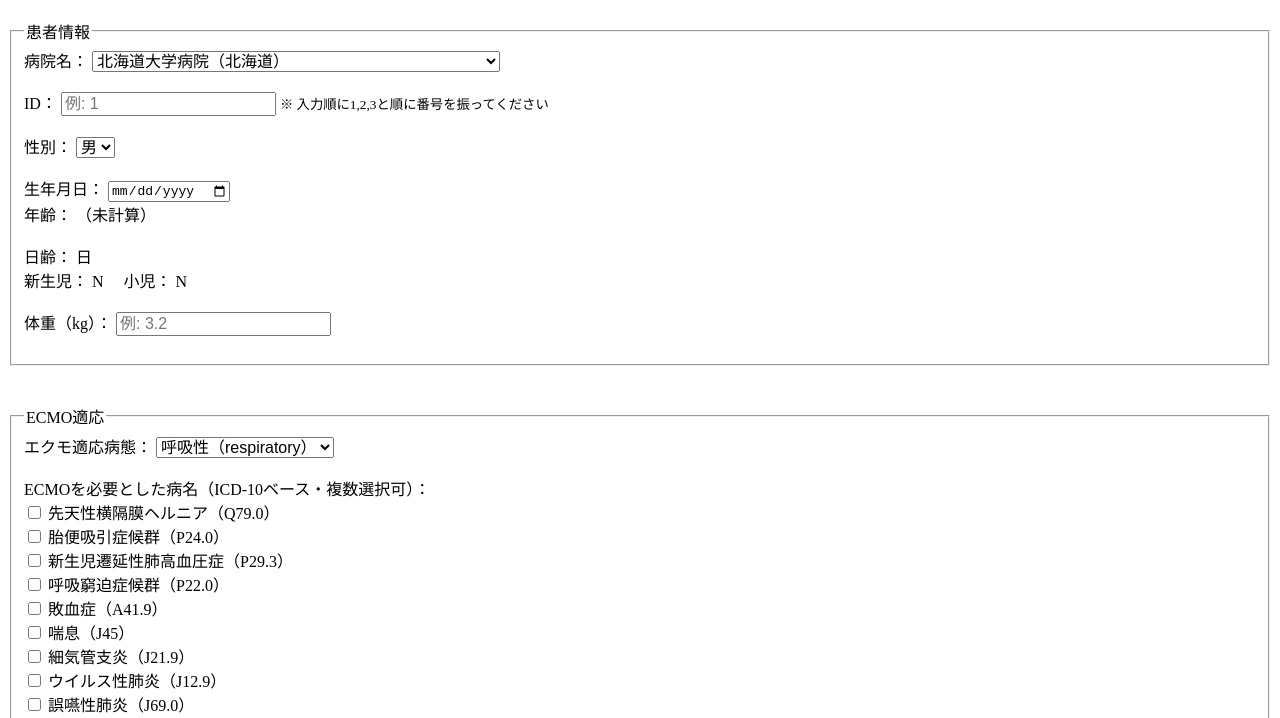
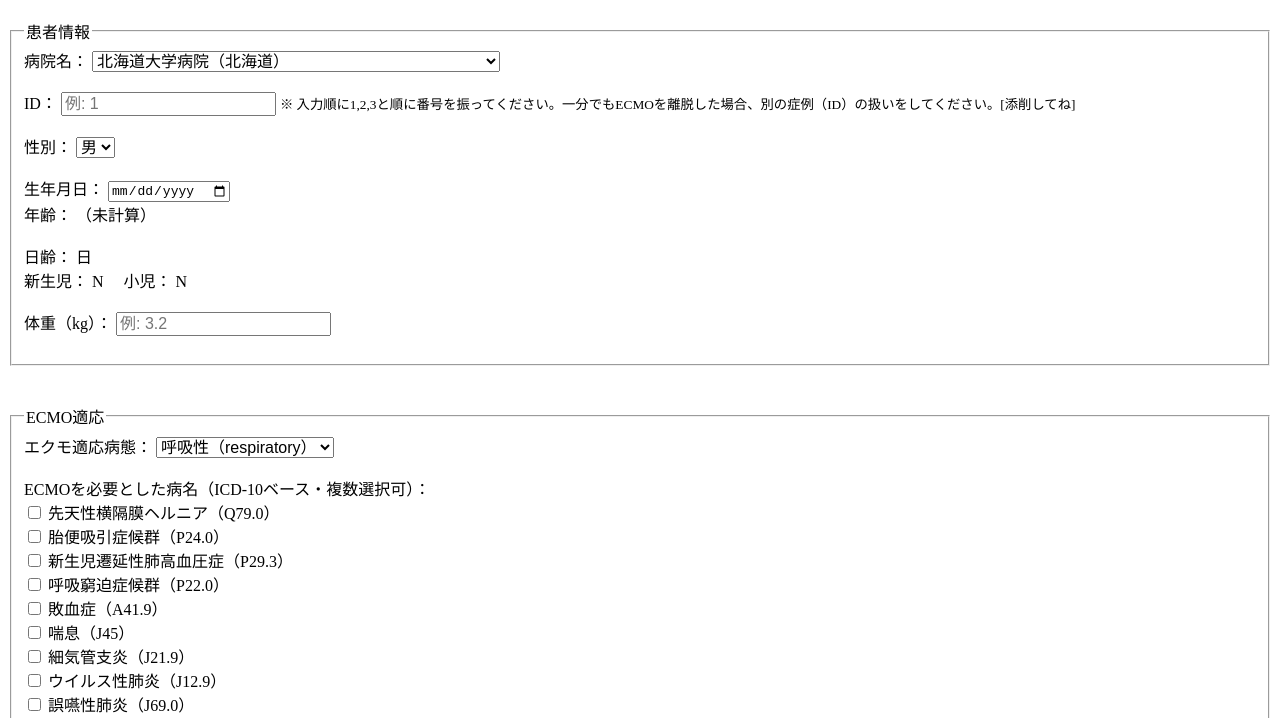
Before and after one commit to wataru-s11/pediatric_ECMO, a plain HTML site: page index.html in a window 1280 px wide. Shown: the part 70-788 px from the top of the page. Drawn offline with Linux system fonts and the light colour scheme.

Commit message:
Update ID note with ECMO separation guidance

```diff
--- a/index.html
+++ b/index.html
@@ -83,7 +83,7 @@
 
     <label>ID：</label>
     <input type="number" id="case_id" placeholder="例: 1">
-    <small>※ 入力順に1,2,3と順に番号を振ってください</small><br><br>
+    <small>※ 入力順に1,2,3と順に番号を振ってください。一分でもECMOを離脱した場合、別の症例（ID）の扱いをしてください。[添削してね]</small><br><br>
 
     <label>性別：</label>
     <select id="sex">
```
